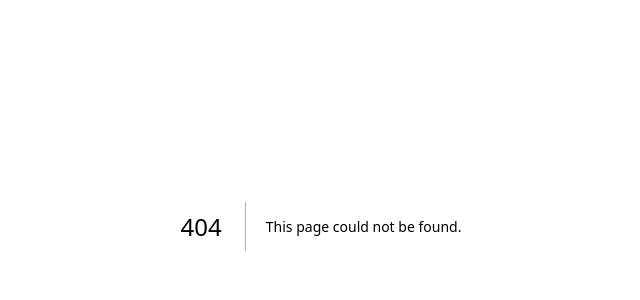
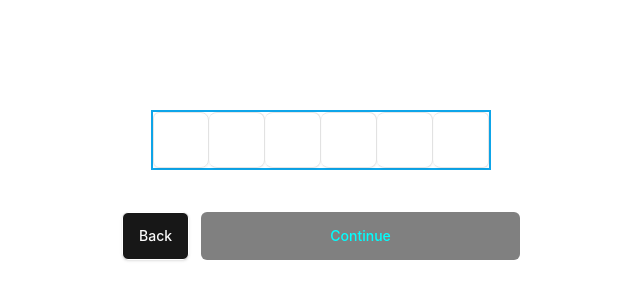
Before and after one commit to isahilsachdev/daas-frontend-main, a Next.js app: page /onboarding-details in a window 1280 px wide. Before the commit this address had no page. Shown: the part 174-474 px from the top of the page, without its empty margins (319-959 px from the left). Built offline with nearby package versions, Linux system fonts and the light colour scheme.

Commit message:
otp screen

```diff
--- /dev/null
+++ b/app/components/modules/Onboarding/OnboardingScreens/OTP.jsx
@@ -0,0 +1,92 @@
+'use client';
+import { Button } from '@/components/ui/button';
+import React, { useState } from 'react';
+import OnboardingFormLayout from '../OnboardingFormLayout/OnboardingFormLayout';
+import Typography from '@/app/components/design-systems/Typography/Typography';
+import styles from './OnboardingScreens.module.scss';
+import { Input } from '@/components/ui/input';
+import { z } from 'zod';
+// six digit otp
+import {
+    InputOTP,
+    InputOTPGroup,
+    InputOTPSeparator,
+    InputOTPSlot,
+} from "@/components/ui/input-otp"
+import { Option } from 'lucide-react';
+
+
+const otpSchema = z.object({
+    otp: z.string().email("Please enter a valid email address"),
+});
+
+const OTP = () => {
+    const [otp, setOtp] = useState('');
+    const [error, setError] = useState('');
+
+    const handleOtpChange = (e) => {
+        setOtp(e.target.value);
+        setError(''); // Clear error on change
+    };
+
+    const handleSubmit = (e) => {
+        e.preventDefault();
+
+        const result = otpSchema.safeParse({ otp });
+        if (!result.success) {
+            setError(result.error.errors[0].message); // Display the error message from Zod
+        } else {
+            setError('');
+            // Proceed with the otp logic if email is valid
+            console.log("OTP submitted:", otp);
+        }
+    };
+
+    return (
+        <OnboardingFormLayout>
+            <form onSubmit={handleSubmit} className={styles.formContainer}>
+                <div className={styles.formHeading}>
+                    <Typography textType='h4' text='We sent you a code' />
+                </div>
+                <div className={styles.formHeading}>
+                    <Typography textType='h6' text="Please check your email. Don't see it? Resend" />
+                </div>
+                <div className={styles.formMiddleContainer}>
+                    <div className={styles.OtpInput}>
+                        <InputOTP
+                            maxLength={6}
+                            value={otp}
+                            onChange={(value) => setOtp(value)}
+                            className=""
+                        >
+                            <InputOTPGroup className="">
+                                <InputOTPSlot index={0} />
+                                <InputOTPSlot index={1} />
+                                <InputOTPSlot index={2} />
+                                <InputOTPSlot index={3} />
+                                <InputOTPSlot index={4} />
+                                <InputOTPSlot index={5} />
+                            </InputOTPGroup>
+                        </InputOTP>
+                        {error && (
+                            <p id="otp-error" className="mt-1 text-sm text-red-600">
+                                {error}
+                            </p>
+                        )}
+                    </div>
+                    <div className={styles.buttonCombo}>
+                        <Button type="submit" variant='default' className={styles.btnBack}>Back</Button>
+                        <Button type="submit" variant='ghost' className={styles.btnContinue}>Continue</Button>
+                    </div>
+                </div>
+                <div className={styles.formFooter}>
+                    <div>
+                        <Typography textType='small-regular' text='By signing up, you agree to out Terms of Use, Privacy Notice and Cookie Notice.' />
+                    </div>
+                </div>
+            </form>
+        </OnboardingFormLayout>
+    );
+}
+
+export default OTP;
--- a/app/components/modules/Onboarding/OnboardingScreens/OnboardingScreens.module.scss
+++ b/app/components/modules/Onboarding/OnboardingScreens/OnboardingScreens.module.scss
@@ -0,0 +1,52 @@
+.formContainer {
+    width: 100%;
+    display: flex;
+    flex-direction: column;
+    align-items: center;
+    gap: 32px;
+
+    .formHeading {
+        font-family: 'Cabinet Grotesk', sans-serif !important;
+    }
+
+    .formMiddleContainer {
+        display: flex;
+        flex-direction: column;
+        align-items: center;
+        gap: 40px;
+        width: 100%;
+        border: 1px solid white;
+
+        >div {
+            width: 100%;
+        }
+
+        .OtpInput{
+            width: 100%;
+            display: flex;
+            justify-content: space-around;
+            border: 2px solid white;
+        }
+
+        .buttonCombo {
+            display: flex;
+            gap: 12px;
+
+            .btnBack {
+                width: 74px;
+                border: 1px solid white;
+                // flex: 1;
+            }
+
+            .btnContinue {
+                // flex: 3;
+                background-color: grey;
+                color: aqua;
+            }
+        }
+    }
+
+    .formFooter {
+        text-align: center;
+    }
+}
--- /dev/null
+++ b/app/onboarding-details/page.jsx
@@ -0,0 +1,22 @@
+'use client';
+
+import React from 'react';
+
+import styles from './styles.module.scss';
+import OnboardingHeader from '../components/modules/Onboarding/OnboardingHeader/OnboardingHeader';
+import OTP from '../components/modules/Onboarding/OnboardingScreens/OTP';
+
+const onboardingDetails = () => {
+  return (
+    <div className={styles.onboardingLandingPage}>
+      <div className={styles.headerContainer}>
+        <OnboardingHeader />
+      </div>
+      <div>
+        <OTP />
+      </div>
+    </div>
+  );
+};
+
+export default onboardingDetails;
--- /dev/null
+++ b/app/onboarding-details/styles.module.scss
@@ -0,0 +1,10 @@
+.onboardingLandingPage {
+  width: 100vw;
+  height: 100vh;
+}
+
+.headerContainer {
+  @media (max-width: 768px) {
+    display: block;
+  }
+}
--- /dev/null
+++ b/components/ui/input-otp.jsx
@@ -0,0 +1,55 @@
+"use client"
+
+import * as React from "react"
+import { OTPInput, OTPInputContext } from "input-otp"
+import { Minus } from "lucide-react"
+
+import { cn } from "@/lib/utils"
+
+const InputOTP = React.forwardRef(({ className, containerClassName, ...props }, ref) => (
+  <OTPInput
+    ref={ref}
+    containerClassName={cn("flex items-center gap-2 has-[:disabled]:opacity-50", containerClassName)}
+    className={cn("disabled:cursor-not-allowed", className)}
+    {...props} />
+))
+InputOTP.displayName = "InputOTP"
+
+const InputOTPGroup = React.forwardRef(({ className, ...props }, ref) => (
+  <div ref={ref} className={cn("flex items-center justify-content w-[100%] border border-2 border-sky-500", className)} {...props} />
+))
+InputOTPGroup.displayName = "InputOTPGroup"
+
+const InputOTPSlot = React.forwardRef(({ index, className, ...props }, ref) => {
+  const inputOTPContext = React.useContext(OTPInputContext)
+  const { char, hasFakeCaret, isActive } = inputOTPContext.slots[index]
+
+  return (
+    (<div
+      ref={ref}
+      className={cn(
+        "relative flex h-[56px] w-[56px] items-center justify-center border-y border-r border-input text-sm shadow-sm transition-all first:rounded-l-md first:border-l last:rounded-r-md rounded-[8px]",
+        isActive && "z-10 ring-1 ring-ring ",
+        className
+      )}
+      {...props}>
+      {char}
+      {hasFakeCaret && (
+        <div
+          className="pointer-events-none absolute inset-0 flex items-center justify-center">
+          <div className="h-4 w-px animate-caret-blink bg-foreground duration-1000" />
+        </div>
+      )}
+    </div>)
+  );
+})
+InputOTPSlot.displayName = "InputOTPSlot"
+
+const InputOTPSeparator = React.forwardRef(({ ...props }, ref) => (
+  <div ref={ref} role="separator" {...props}>
+    <Minus />
+  </div>
+))
+InputOTPSeparator.displayName = "InputOTPSeparator"
+
+export { InputOTP, InputOTPGroup, InputOTPSlot, InputOTPSeparator }
--- a/tailwind.config.js
+++ b/tailwind.config.js
@@ -55,7 +55,17 @@ module.exports = {
 				lg: 'var(--radius)',
 				md: 'calc(var(--radius) - 2px)',
 				sm: 'calc(var(--radius) - 4px)'
-  		}
+			},
+			// OTP
+			keyframes: {
+				"caret-blink": {
+					"0%,70%,100%": { opacity: "1" },
+					"20%,50%": { opacity: "0" },
+				},
+			},
+			animation: {
+				"caret-blink": "caret-blink 1.25s ease-out infinite",
+			},
 		}
 	},
 	plugins: [require("tailwindcss-animate")],
```
Also changed, not shown: .gitpod.yml (added). Lines whose indentation alone changed are shown as unchanged.
